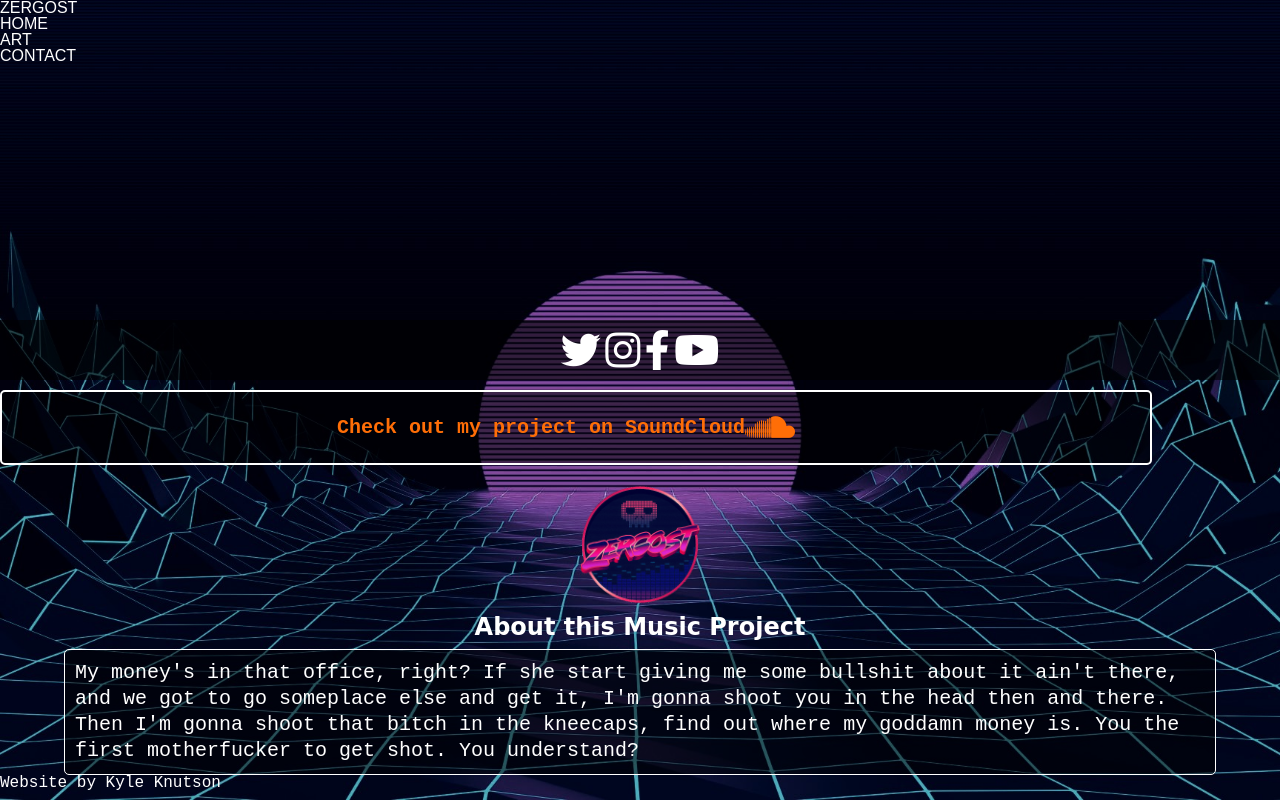
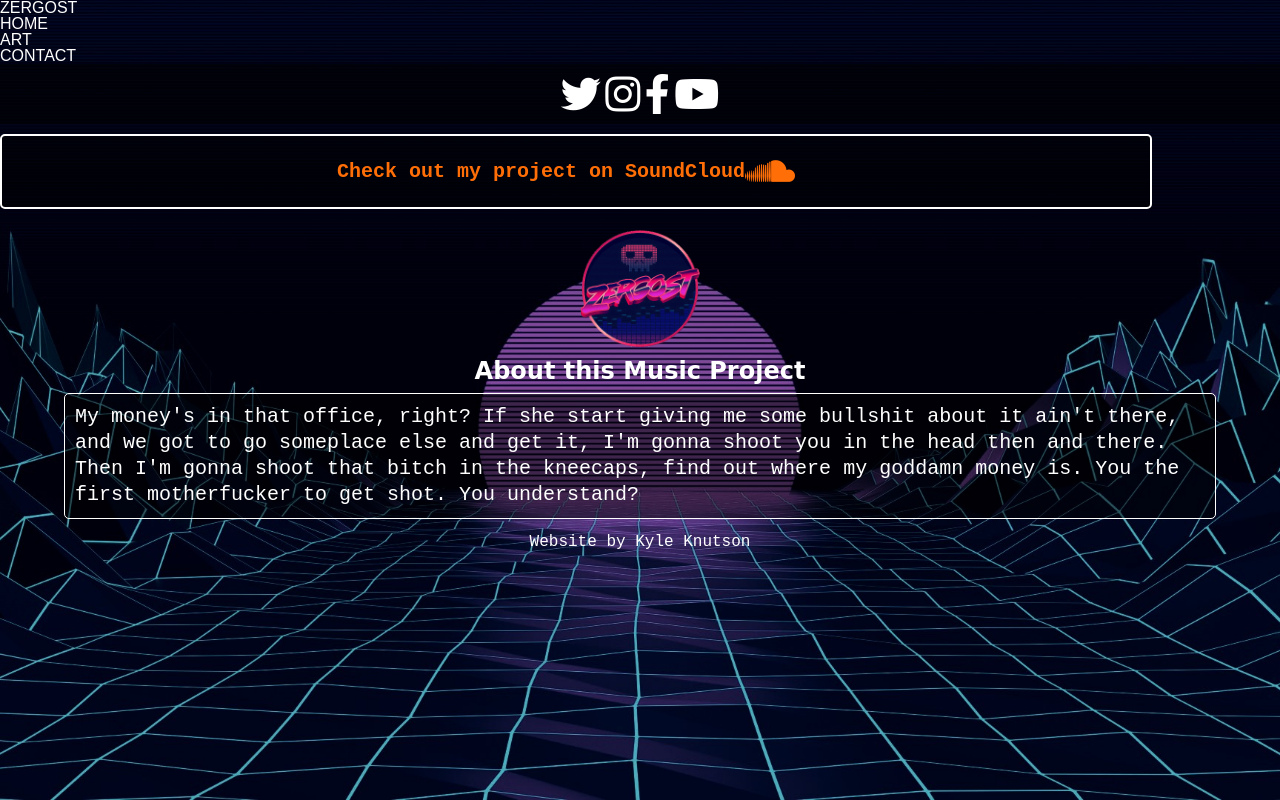
Before and after one commit to PunchyCoder/Zergost-music-project, a plain HTML site: page draft.html in a window 1280 px wide. Drawn offline with Linux system fonts and the light colour scheme; files whose address does not match are found by name.

Commit message:
Added styles for landscape-mobile orientation

```diff
--- a/styles.css
+++ b/styles.css
@@ -1,4 +1,4 @@
-* {
+ * {
 	box-sizing: border-box;
 }
 
@@ -148,4 +148,18 @@ nav .menu  {
 
 footer {
 	font-family: 'Ubuntu Mono', monospace;
+	margin: 15px 0 15px 0;
+	text-align: center;
 }
+
+@media (orientation: landscape) {
+	nav {
+		height: 40%;
+	}
+}
+
+@media (min-width: 700px) {
+	nav {
+		height: 45%;
+	}
+}
```
